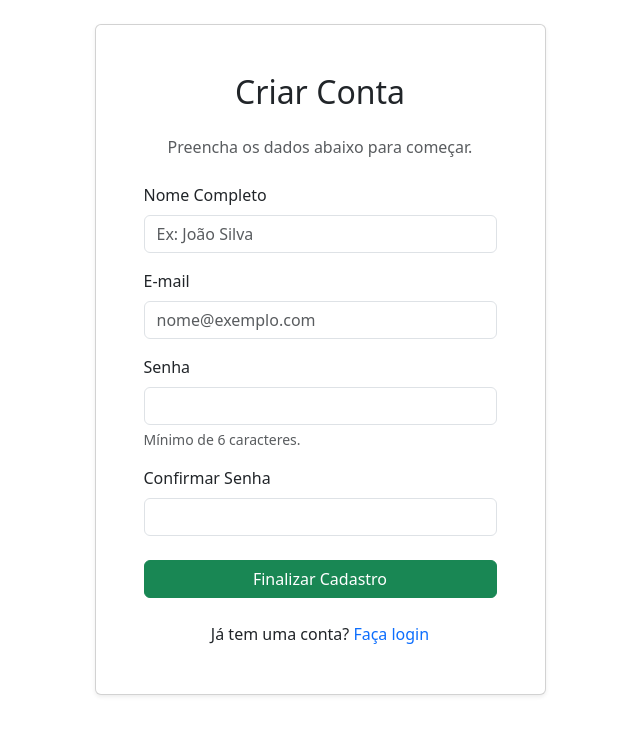
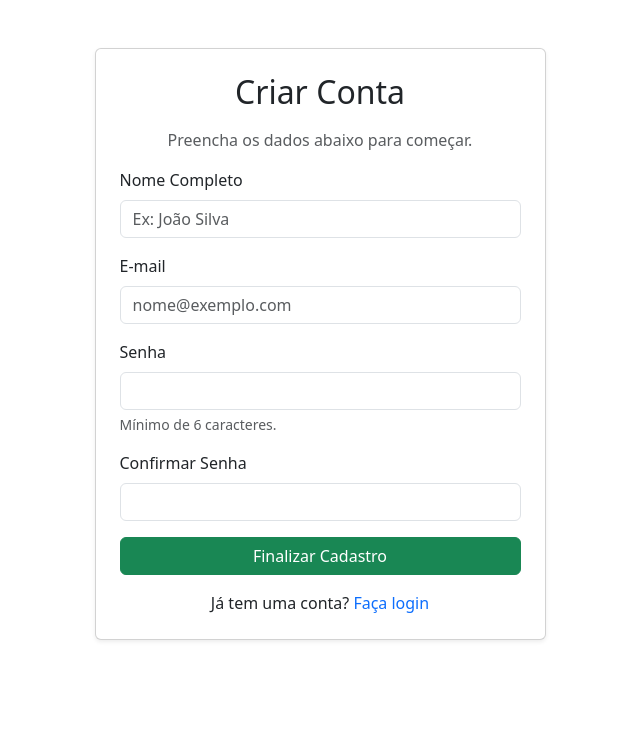
Before and after one commit to Pedro867/To-do-List, a Flask app: page /register in a window 1280 px wide. Shown: the part 56-800 px from the top of the page, without its empty margins (320-960 px from the left). Run offline with Flask 3, Linux system fonts and the light colour scheme.

Commit message:
style: reduzindo o tamanho da tela de registro

```diff
--- a/templates/register.html
+++ b/templates/register.html
@@ -6,9 +6,9 @@
 <div class="row justify-content-center align-items-center" style="min-height: 80vh;">
     <div class="col-md-5">
         <div class="card shadow-sm">
-            <div class="card-body p-5">
-                <h2 class="text-center mb-4">Criar Conta</h2>
-                <p class="text-muted text-center mb-4">Preencha os dados abaixo para começar.</p>
+            <div class="card-body p-4">
+                <h2 class="text-center mb-3">Criar Conta</h2>
+                <p class="text-muted text-center mb-3">Preencha os dados abaixo para começar.</p>
 
                 <form action="/register" method="POST">
                     <div class="mb-3">
@@ -32,12 +32,12 @@
                         <input type="password" class="form-control" id="confirmar_senha" name="confirmar_senha" required>
                     </div>
 
-                    <div class="d-grid gap-2 mt-4">
+                    <div class="d-grid gap-2 mt-3">
                         <button type="submit" class="btn btn-success">Finalizar Cadastro</button>
                     </div>
                 </form>
 
-                <div class="mt-4 text-center">
+                <div class="mt-3 text-center">
                     <p class="mb-0">Já tem uma conta? <a href="/login" class="text-decoration-none">Faça login</a></p>
                 </div>
             </div>
```
